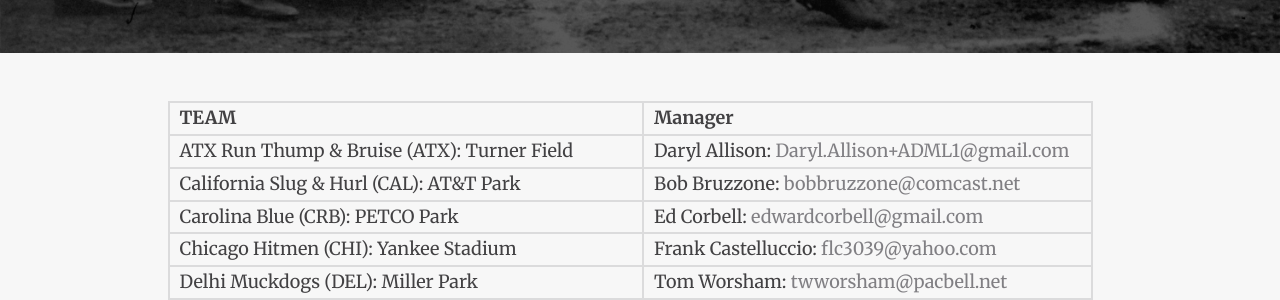
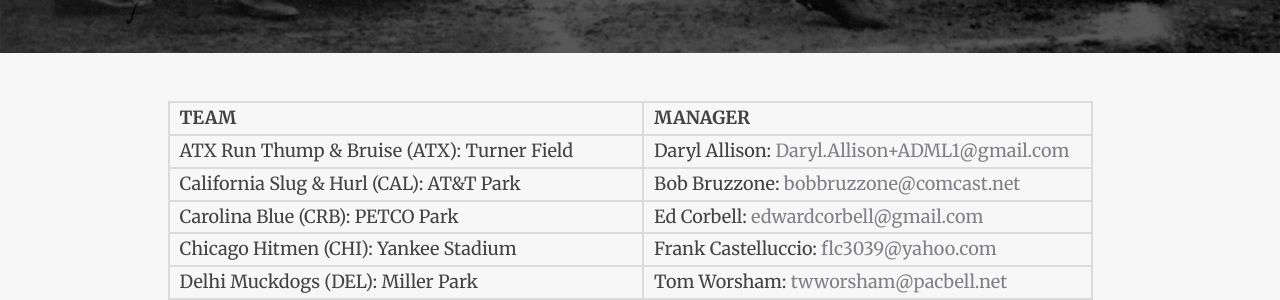
Before and after one commit to ADML1/adml1.github.io, a Jekyll site: the page built from members.md, in a window 1280 px wide. Shown: the part 487-787 px from the top of the page. Built offline with Jekyll 4.4.1, drawn with Linux system fonts in a browser that asks for light colours; nearby versions of some CDN libraries.

Commit message:
Make table head uppercase

```diff
--- a/members.md
+++ b/members.md
@@ -6,7 +6,7 @@
 imagefeature: 0502_oag_Babe-Ruth.jpg
 ---
 
-TEAM | Manager
+TEAM | MANAGER
 -----|---------
 ATX Run Thump & Bruise (ATX): Turner Field | Daryl Allison: <mailto:Daryl.Allison+ADML1@gmail.com>
 California Slug & Hurl (CAL): AT&T Park | Bob Bruzzone: <mailto:bobbruzzone@comcast.net>
```
